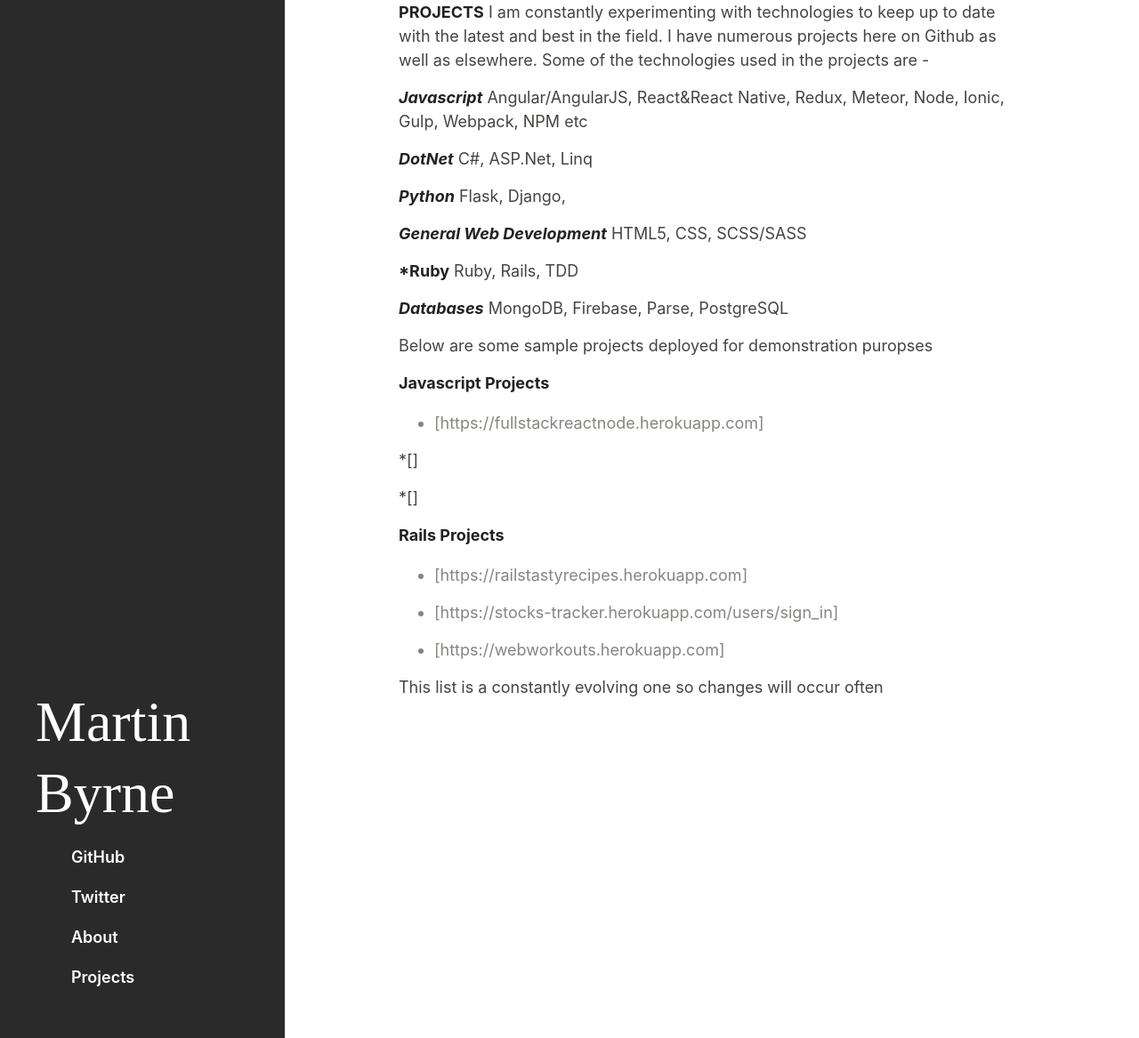
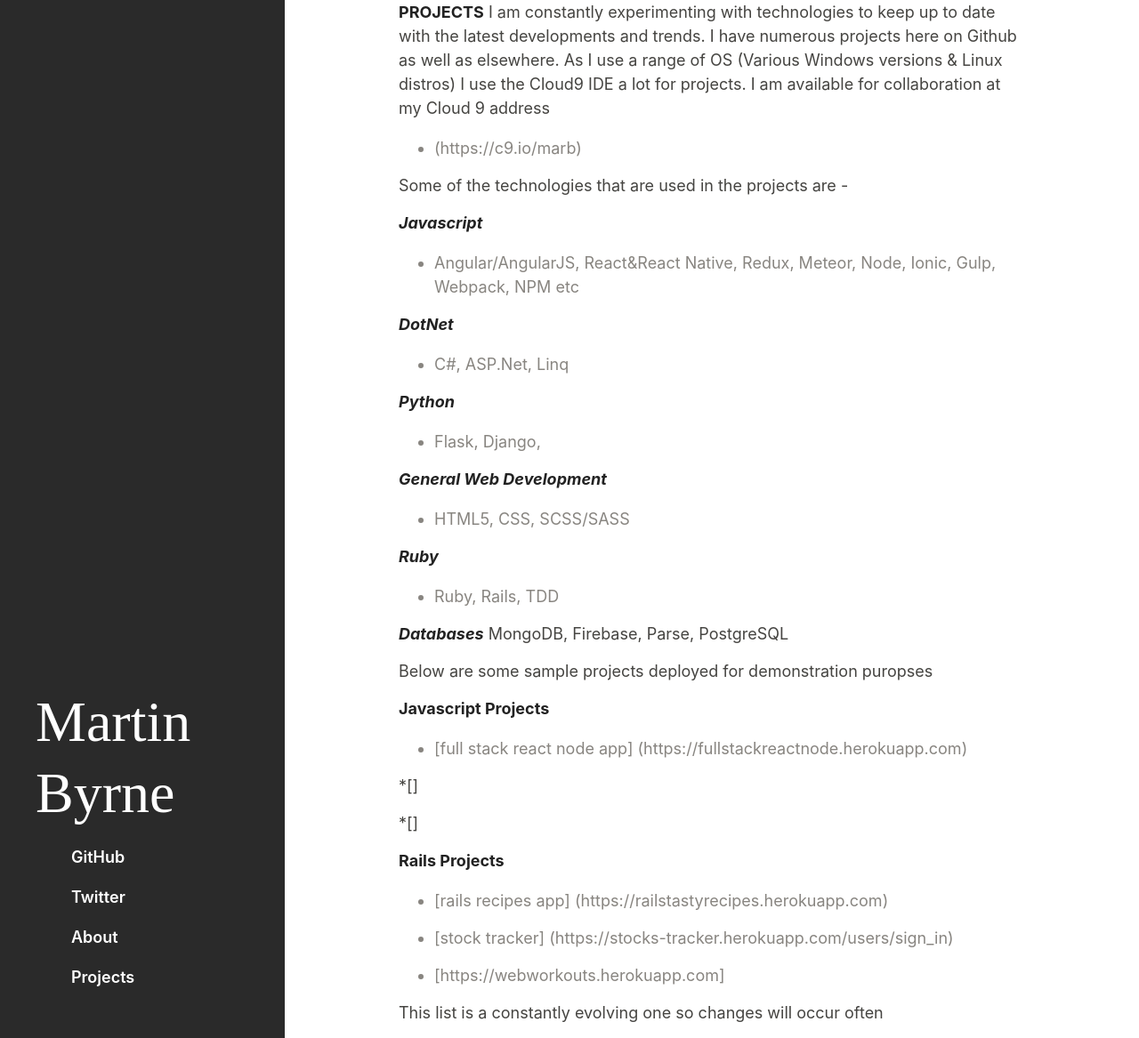
Before and after one commit to marb61a/marb61a.github.io, a Jekyll site: the page built from projects.md, in a window 1280 px wide and 1167 px high. Shown: the whole window at 89% size. Built offline with Jekyll 4.4.1, drawn with Linux system fonts in a browser that asks for light colours; our own code applies the rules of GitHub Pages for plain Markdown files.

Commit message:
Update projects.md

```diff
--- a/projects.md
+++ b/projects.md
@@ -1,22 +1,24 @@
 **PROJECTS**
-I am constantly experimenting with technologies to keep up to date with the latest and
-best in the field. I have numerous projects here on Github as well as elsewhere. Some of the
-technologies used in the projects are -
+I am constantly experimenting with technologies to keep up to date with the latest developments and trends. I have numerous projects here on Github as well as elsewhere. As I use a range of OS (Various Windows versions & Linux distros) I use
+the Cloud9 IDE a lot for projects. I am available for collaboration at my Cloud 9 address
+  - (https://c9.io/marb)
+
+Some of the technologies that are used in the projects are -
 
 ***Javascript***
-Angular/AngularJS, React&React Native, Redux, Meteor, Node, Ionic, Gulp, Webpack, NPM etc
+- Angular/AngularJS, React&React Native, Redux, Meteor, Node, Ionic, Gulp, Webpack, NPM etc
 
 ***DotNet***
-C#, ASP.Net, Linq
+- C#, ASP.Net, Linq
 
 ***Python***
-Flask, Django,
+- Flask, Django,
 
 ***General Web Development***
-HTML5, CSS, SCSS/SASS
+ - HTML5, CSS, SCSS/SASS
 
-***Ruby**
-Ruby, Rails, TDD
+***Ruby***
+ - Ruby, Rails, TDD
 
 ***Databases***
 MongoDB, Firebase, Parse, PostgreSQL
@@ -25,7 +27,7 @@
 
 
 **Javascript Projects**
-* [https://fullstackreactnode.herokuapp.com]
+* [full stack react node app] (https://fullstackreactnode.herokuapp.com)
 
 *[]
 
@@ -34,9 +36,9 @@
 
 **Rails Projects**
 
-* [https://railstastyrecipes.herokuapp.com]
+* [rails recipes app] (https://railstastyrecipes.herokuapp.com)
 
-* [https://stocks-tracker.herokuapp.com/users/sign_in]
+* [stock tracker] (https://stocks-tracker.herokuapp.com/users/sign_in)
 
 * [https://webworkouts.herokuapp.com]
 
```
